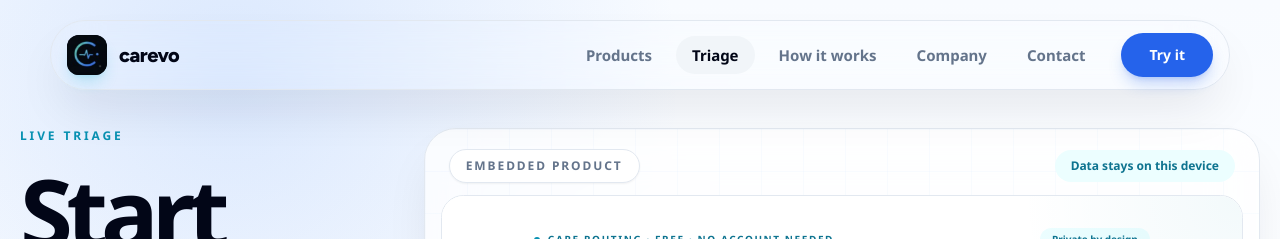
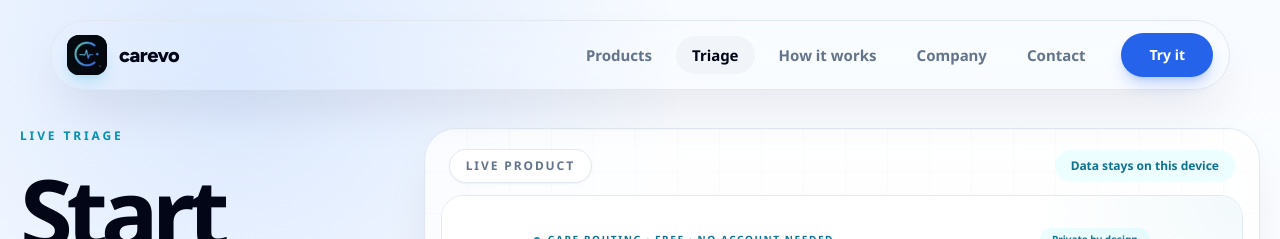
Before and after one commit to Preetham-p06/carevo-triage, a Next.js app: page /triage in a window 1280 px wide. Shown: the top 239 px of the page. Built offline with nearby package versions, Linux system fonts and the light colour scheme.

Commit message:
Chip label: Embedded product -> Live product (no iframe anymore)

```diff
--- a/app/triage/page.tsx
+++ b/app/triage/page.tsx
@@ -27,7 +27,7 @@ export default function TriagePage() {
           <div className="pointer-events-none absolute inset-0 rounded-[2rem] bg-[linear-gradient(90deg,rgba(59,130,246,0.08)_1px,transparent_1px),linear-gradient(rgba(59,130,246,0.08)_1px,transparent_1px)] bg-[length:42px_42px] opacity-40 [mask-image:linear-gradient(180deg,#000,transparent_78%)]" />
           <div className="relative mb-3 flex items-center justify-between gap-3 px-2 pt-1">
             <span className="rounded-full border border-slate-200 bg-white px-3 py-2 text-[10px] font-black uppercase tracking-[0.16em] text-slate-500 shadow-sm sm:px-4 sm:text-xs">
-              Embedded product
+              Live product
             </span>
             <span className="hidden rounded-full bg-carevo-50 px-4 py-2 text-xs font-black text-carevo-700 sm:inline-flex">
               Data stays on this device
```
